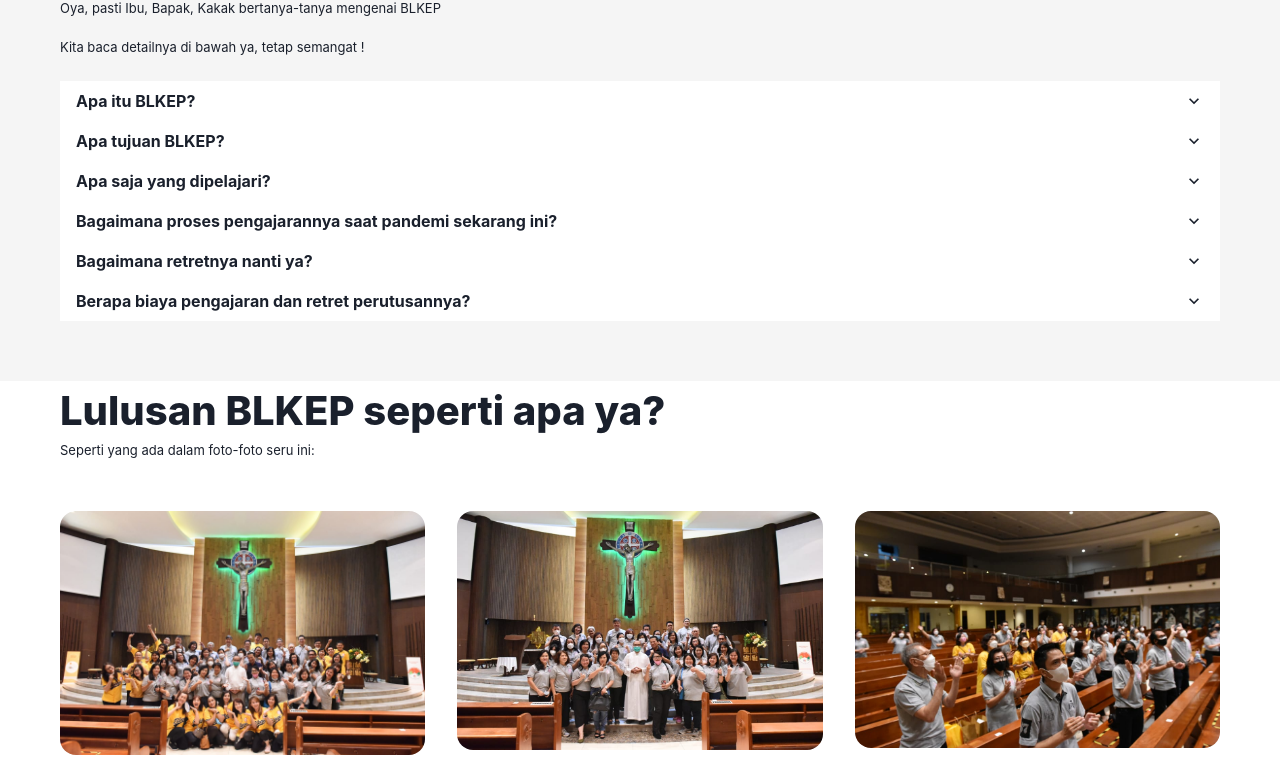
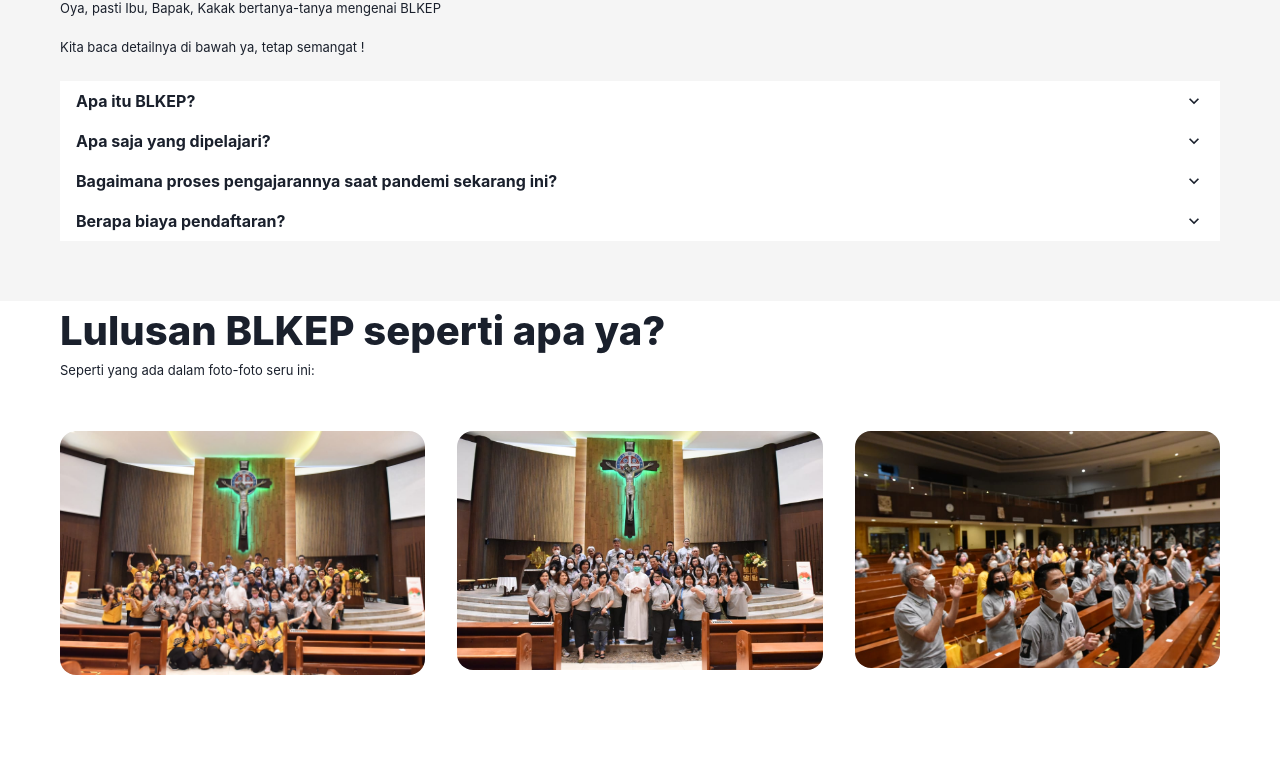
Before and after one commit to clarissalimoa/blkep, a React (Create React App) app: page / in a window 1280 px wide. Shown: the part 1019-1778 px from the top of the page. Built offline with nearby package versions, Linux system fonts and the light colour scheme; a web font is replaced by a local one.

Commit message:
revisi FAQ dan poster

```diff
--- a/src/components/Sections/About.jsx
+++ b/src/components/Sections/About.jsx
@@ -55,8 +55,7 @@ export default function About() {
                 di Gereja Trinitas Cengkareng
               </AccordionPanel>
             </AccordionItem>
-
-            <AccordionItem>
+            {/* <AccordionItem>
               <h2>
                 <AccordionButton>
                   <Box flex="1" textAlign="left">
@@ -101,7 +100,7 @@ export default function About() {
                 pengampunanNya yang begitu besar berkuasa menyembuhkan dan
                 membebaskan kita.
               </AccordionPanel>
-            </AccordionItem>
+            </AccordionItem> */}
             <AccordionItem>
               <h2>
                 <AccordionButton>
@@ -113,12 +112,11 @@ export default function About() {
               </h2>
               <AccordionPanel pb={4}>
                 <OrderedList>
-                  <ListItem>Rekoleksi Awal Pertumbuhan</ListItem>
+                  <ListItem>Pertumbuhan</ListItem>
                   <ListItem>Pemuridan</ListItem>
                   <ListItem>Iman Katolik</ListItem>
                   <ListItem>Gospel Sharing</ListItem>
                   <ListItem>Self Image</ListItem>
-                  <ListItem>Rekoleksi ONLINE</ListItem>
                 </OrderedList>
               </AccordionPanel>
             </AccordionItem>
@@ -136,7 +134,7 @@ export default function About() {
               </h2>
               <AccordionPanel pb={4}>
                 Pandemi belum berakhir, tapi semangat kita tidak boleh berakhir.
-                Maka kita akan mengadakan BLKEP Angkatan VI dengan media{" "}
+                Maka kita akan mengadakan BLKEP Angkatan X dengan media{" "}
                 <a href="https://zoom.us/">
                   <b> Zoom </b>
                 </a>
@@ -148,28 +146,7 @@ export default function About() {
               <h2>
                 <AccordionButton>
                   <Box flex="1" textAlign="left">
-                    <b> Bagaimana retretnya nanti ya? </b>
-                  </Box>
-                  <AccordionIcon />
-                </AccordionButton>
-              </h2>
-              <AccordionPanel pb={4}>
-                Retret Penyembuhan Luka Batin akan tetap dilangsungkan dengan
-                media{" "}
-                <a href="https://zoom.us/">
-                  <b> Zoom </b>
-                </a>{" "}
-                online meeting, dengan keterbatasan tidak dapat bersentuhan
-                secara fisik, tetapi kita percaya Roh Kudus tetap hadir
-                dimanapun kita berada karena Ia menembus batas ruang dan waktu.
-                Amin.
-              </AccordionPanel>
-            </AccordionItem>
-            <AccordionItem>
-              <h2>
-                <AccordionButton>
-                  <Box flex="1" textAlign="left">
-                    <b> Berapa biaya pengajaran dan retret perutusannya? </b>
+                    <b> Berapa biaya pendaftaran? </b>
                   </Box>
                   <AccordionIcon />
                 </AccordionButton>
--- a/src/components/Sections/Contact.jsx
+++ b/src/components/Sections/Contact.jsx
@@ -12,13 +12,22 @@ export default function Contact() {
               Untuk informasi lebih lanjut dapat menghubungi contact person
               sebagai berikut: <br />
               <b> Deddy:</b>
-              <a href="https://wa.link/aeee09"> 0813-1683-0568 (WA)</a>
+              <a href="https://wa.link/aeee09" style={{ color: "#0000fa" }}>
+                {" "}
+                0813-1683-0568 (WA)
+              </a>
               <br />
               <b>Diana:</b>
-              <a href="https://wa.link/jaiq21"> 0877-7109-1971 (WA)</a>
+              <a href="https://wa.link/jaiq21" style={{ color: "#0000fa" }}>
+                {" "}
+                0877-7109-1971 (WA)
+              </a>
               <br />
               <b>Bernardin:</b>
-              <a href="https://wa.link/m1iov6"> 0812-8055-0833 (WA)</a>
+              <a href="https://wa.link/m1iov6" style={{ color: "#0000fa" }}>
+                {" "}
+                0812-8055-0833 (WA)
+              </a>
             </div>
           </HeaderInfo>
 
```
Also changed, not shown: src/assets/img/header.jpeg.
